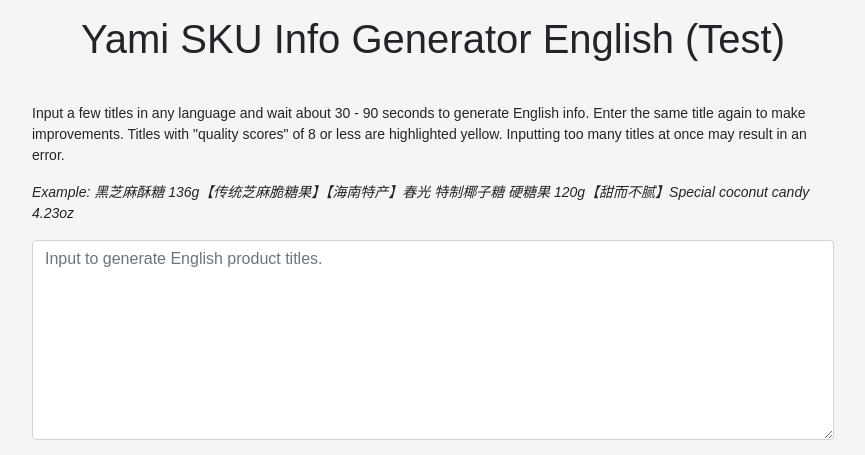
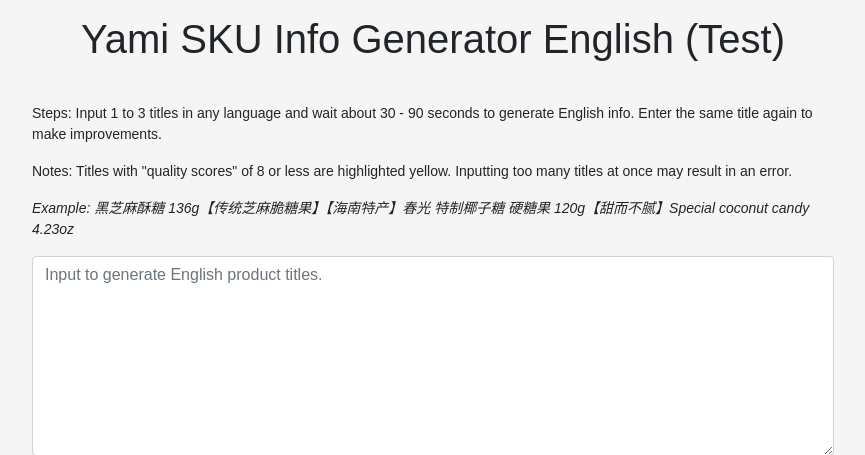
Before and after one commit to kenku0/english-product-info-v2-sample, a Flask app: page / in a window 1280 px wide. Shown: the top 455 px of the page, without its empty margins (207-1072 px from the left). Run offline with Flask 3, Linux system fonts and the light colour scheme; some libraries are stand-ins or nearby versions.

Commit message:
Update index.html

```diff
--- a/templates/index.html
+++ b/templates/index.html
@@ -12,7 +12,8 @@
     <div class="content">
         <h1>Yami SKU Info Generator English (Test)</h1>
         <div class="instructions">
-            <p style="font-size: 1em;">Input a few titles in any language and wait about 30 - 90 seconds to generate English info. Enter the same title again to make improvements. Titles with "quality scores" of 8 or less are highlighted yellow. Inputting too many titles at once may result in an error.</p>
+            <p style="font-size: 1em;"> Steps: Input 1 to 3 titles in any language and wait about 30 - 90 seconds to generate English info. Enter the same title again to make improvements.</p>
+            <p style="font-size: 1em;"> Notes: Titles with "quality scores" of 8 or less are highlighted yellow. Inputting too many titles at once may result in an error.</p>
             <p style="font-size: 1em;"><i>Example: 黑芝麻酥糖 136g【传统芝麻脆糖果】【海南特产】春光 特制椰子糖 硬糖果 120g【甜而不腻】Special coconut candy 4.23oz</i></p>
         </div>
         <div class="generator">
```
